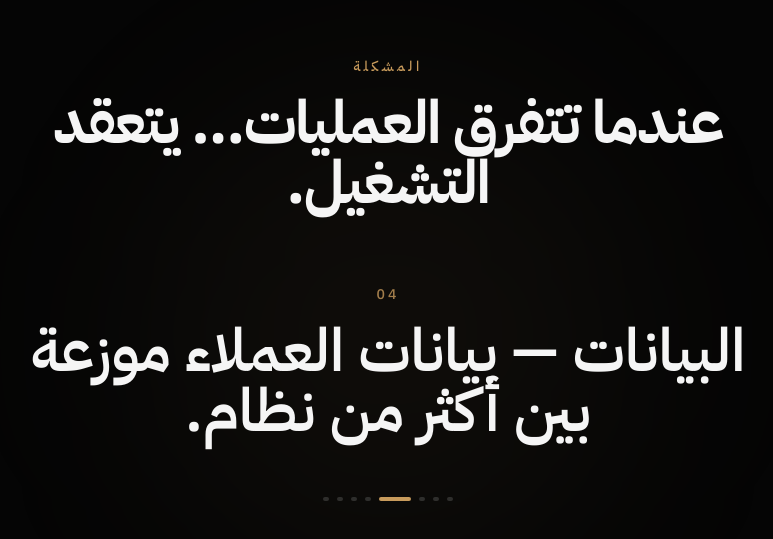
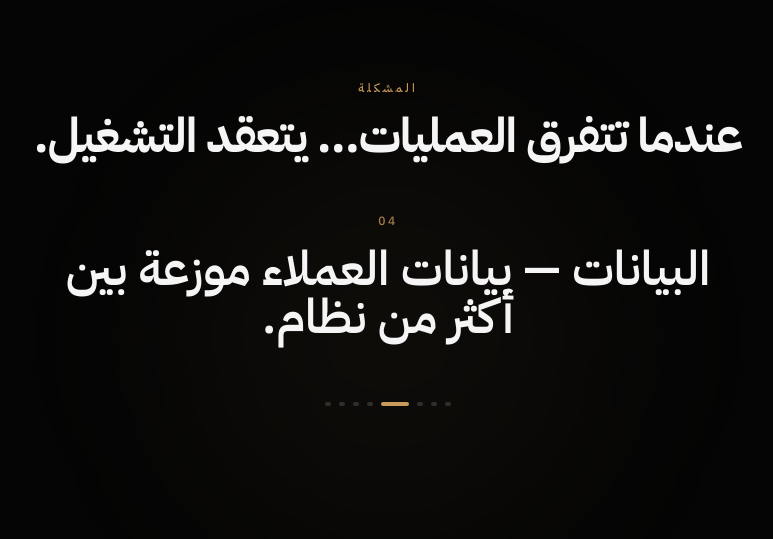
Before and after one commit to WWW-Alhnani-COM/wusool-ai, a React (Vite) app: page / in a window 1280 px wide. Shown: the part 4489-5028 px from the top of the page, without its empty margins (252-1025 px from the left). Built offline with nearby package versions, Linux system fonts and the light colour scheme.

Commit message:
Update ProblemSection.tsx

```diff
--- a/src/components/sections/ProblemSection.tsx
+++ b/src/components/sections/ProblemSection.tsx
@@ -93,17 +93,17 @@ export function ProblemSection() {
               absolute
               left-1/2
               top-1/2
-              h-[280px]
-              w-[280px]
+              h-[240px]
+              w-[240px]
               -translate-x-1/2
               -translate-y-1/2
               rounded-full
               bg-brass/5
-              blur-[100px]
-              sm:h-[400px]
-              sm:w-[400px]
-              lg:h-[500px]
-              lg:w-[500px]
+              blur-[90px]
+              sm:h-[340px]
+              sm:w-[340px]
+              lg:h-[420px]
+              lg:w-[420px]
             "
           />
 
@@ -114,7 +114,7 @@ export function ProblemSection() {
               z-30
               flex
               w-full
-              max-w-5xl
+              max-w-4xl
               flex-col
               items-center
               justify-center
@@ -147,25 +147,25 @@ export function ProblemSection() {
                 ease: [0.22, 1, 0.36, 1],
               }}
               className="
-                mb-6
+                mb-5
                 w-full
-                max-w-4xl
+                max-w-3xl
                 px-4
-                sm:mb-8
-                lg:mb-10
+                sm:mb-7
+                lg:mb-8
               "
             >
               <span
                 className="
                   mb-3
                   block
-                  text-xs
+                  text-[10px]
                   font-medium
                   uppercase
                   tracking-[0.25em]
                   text-brass
                   sm:mb-4
-                  sm:text-sm
+                  sm:text-xs
                 "
               >
                 المشكلة
@@ -174,14 +174,14 @@ export function ProblemSection() {
               <h2
                 className="
                   font-display
-                  text-3xl
+                  text-2xl
                   font-bold
                   leading-[1.15]
                   tracking-tight
                   text-ink
-                  sm:text-4xl
-                  md:text-5xl
-                  lg:text-6xl
+                  sm:text-3xl
+                  md:text-4xl
+                  lg:text-5xl
                 "
               >
                 {problemContent.heading}
@@ -193,15 +193,15 @@ export function ProblemSection() {
               className="
                 relative
                 flex
-                min-h-[130px]
+                min-h-[100px]
                 w-full
                 items-center
                 justify-center
                 px-5
-                sm:min-h-[160px]
+                sm:min-h-[120px]
                 sm:px-8
-                md:min-h-[190px]
-                lg:min-h-[220px]
+                md:min-h-[145px]
+                lg:min-h-[170px]
               "
             >
               <AnimatePresence
@@ -257,13 +257,13 @@ export function ProblemSection() {
                   <span
                     className="
                       mb-3
-                      text-xs
+                      text-[10px]
                       font-medium
                       uppercase
                       tracking-[0.22em]
                       text-brass/80
                       sm:mb-4
-                      sm:text-sm
+                      sm:text-xs
                     "
                   >
                     {String(activeIndex + 1).padStart(2, '0')}
@@ -271,17 +271,17 @@ export function ProblemSection() {
 
                   <p
                     className="
-                      max-w-3xl
+                      max-w-2xl
                       px-2
                       font-display
-                      text-2xl
+                      text-xl
                       font-semibold
                       leading-[1.35]
                       text-ink
-                      sm:text-3xl
-                      md:text-4xl
-                      lg:text-5xl
-                      xl:text-6xl
+                      sm:text-2xl
+                      md:text-3xl
+                      lg:text-4xl
+                      xl:text-5xl
                     "
                   >
                     {currentPoint}
@@ -293,12 +293,13 @@ export function ProblemSection() {
             {/* Progress */}
             <div
               className="
-                mt-5
+                mt-7
                 flex
                 items-center
                 justify-center
                 gap-2
-                sm:mt-6
+                sm:mt-9
+                lg:mt-10
               "
               aria-hidden="true"
             >
@@ -315,7 +316,7 @@ export function ProblemSection() {
                       duration-300
                       ${
                         isActive
-                          ? 'w-8 bg-brass'
+                          ? 'w-7 bg-brass'
                           : 'w-1.5 bg-ink/15'
                       }
                     `}
@@ -337,22 +338,23 @@ export function ProblemSection() {
               }}
               className="
                 pointer-events-none
-                mt-6
-                max-w-3xl
+                mt-8
+                max-w-2xl
                 text-center
-                sm:mt-8
+                sm:mt-10
+                lg:mt-12
               "
               aria-hidden={!isLastPoint}
             >
               <p
                 className="
                   font-display
-                  text-xl
+                  text-lg
                   font-semibold
                   leading-relaxed
                   text-ink
-                  sm:text-2xl
-                  lg:text-3xl
+                  sm:text-xl
+                  lg:text-2xl
                 "
               >
                 المشكلة ليست في كثرة الأنظمة.
@@ -362,17 +364,28 @@ export function ProblemSection() {
                 className="
                   mt-2
                   font-display
-                  text-xl
+                  text-lg
                   font-bold
                   leading-relaxed
                   text-brass
-                  sm:text-2xl
-                  lg:text-3xl
+                  sm:text-xl
+                  lg:text-2xl
                 "
               >
                 المشكلة أنها لا تعمل معًا.
               </p>
             </motion.div>
+
+            {/* Bottom spacing */}
+            <div
+              aria-hidden="true"
+              className="
+                h-8
+                w-full
+                sm:h-12
+                lg:h-16
+              "
+            />
           </div>
         </Container>
       </div>
```
Lines whose indentation alone changed are shown as unchanged.
